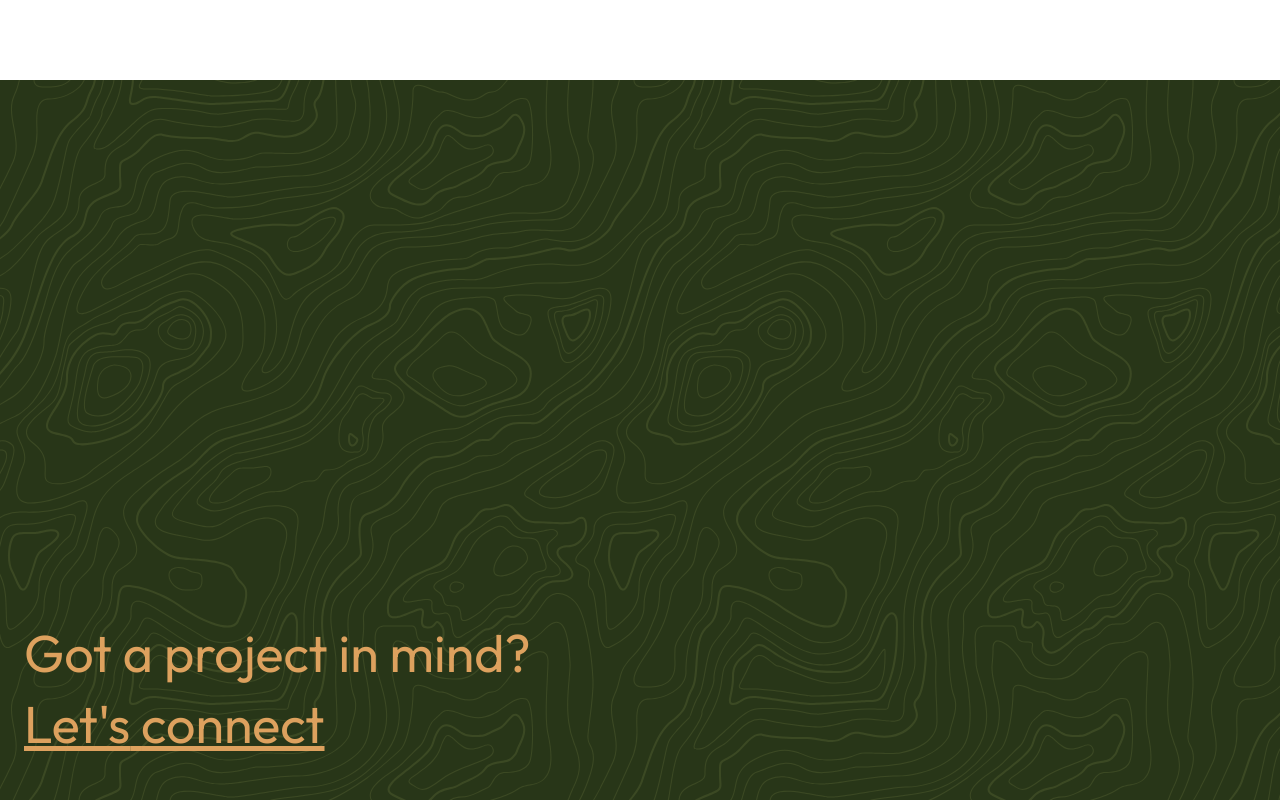
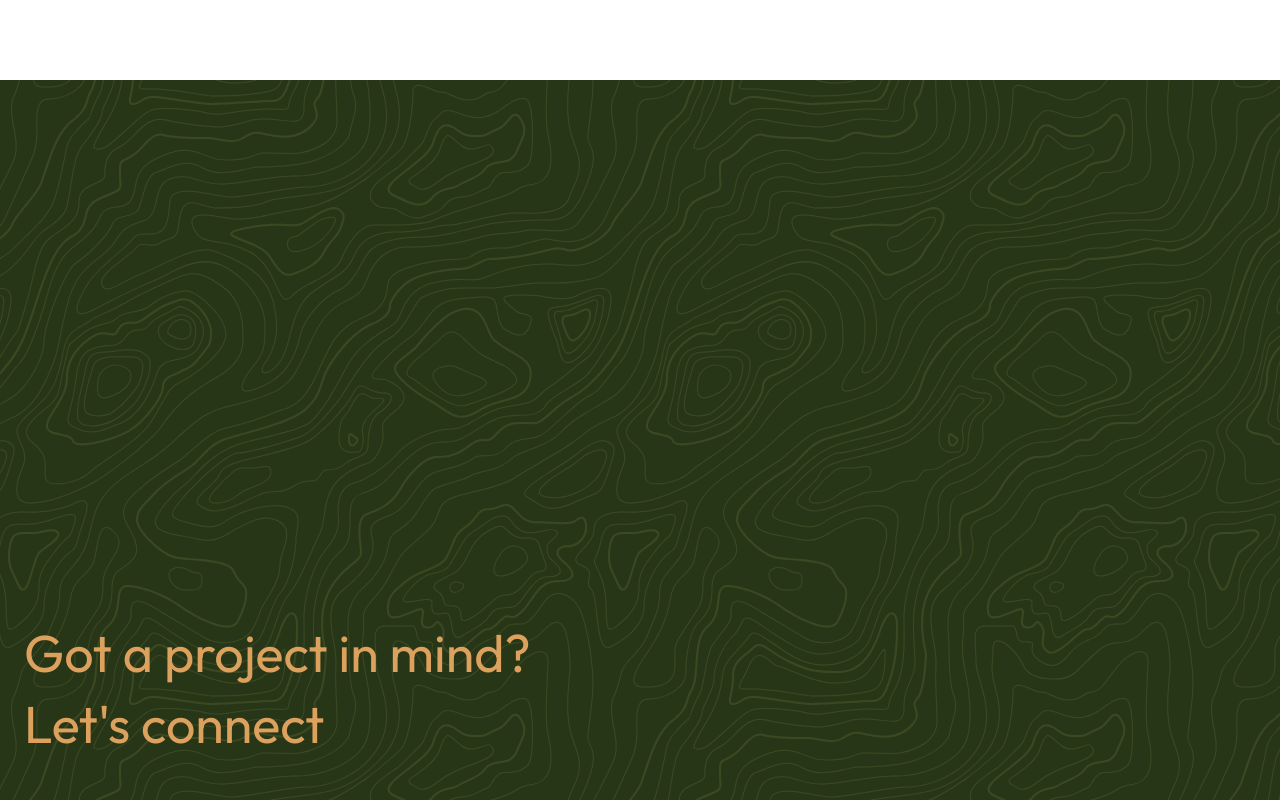
Before and after one commit to diztinct-glenn/my-site, a Next.js app: page / in a window 1280 px wide. Shown: the part 2575-3375 px from the top of the page. Built offline with nearby package versions, Linux system fonts and the light colour scheme.

Commit message:
drawunderlinelink added to footer

```diff
--- a/src/components/Footer.tsx
+++ b/src/components/Footer.tsx
@@ -5,6 +5,7 @@ import { gsap } from "gsap";
 import SplitText from "gsap/SplitText";
 import { useGSAP } from "@gsap/react";
 import Link from "next/link";
+import DrawUnderlineLink from "./DrawUnderlineLink";
 
 gsap.registerPlugin(SplitText, useGSAP);
 
@@ -80,14 +81,13 @@ export default function Footer() {
       <p ref={pRef} className="text-[#DDA15E] text-[30px] md:text-[52px]" style={{ opacity: ready ? 1 : 0 }}>
         Got a project in mind?
       </p>
-      <Link
-        ref={aRef}
-        className="text-[#DDA15E] text-[30px] md:text-[52px] underline hover:no-underline"
+      <DrawUnderlineLink
+        className="text-[#DDA15E] text-[30px] md:text-[52px]"
         href="/contact"
         style={{ opacity: ready ? 1 : 0 }}
       >
         Let&apos;s connect
-      </Link>
+      </DrawUnderlineLink>
     </footer>
   );
 }
```
Also changed, not shown: src/app/globals.css.
